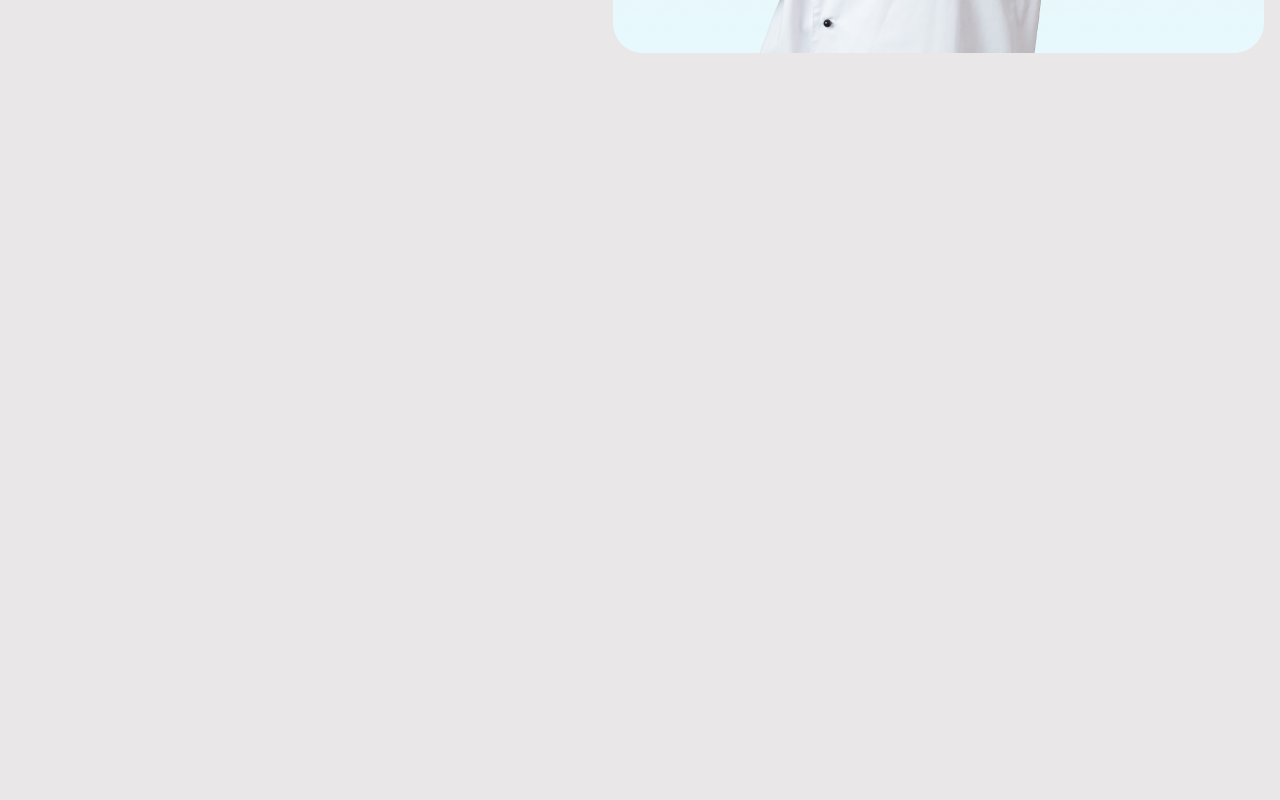
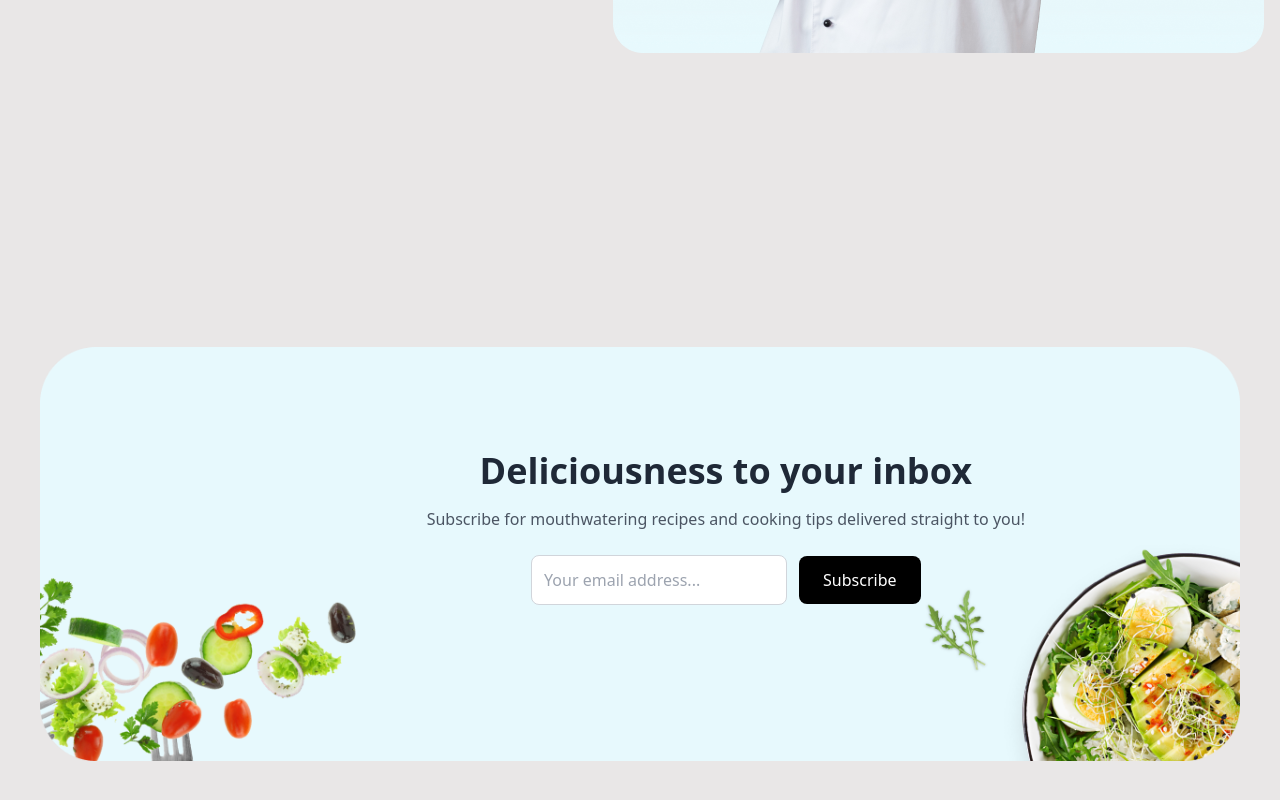
Before and after one commit to Rafsan12/Cooking_Recipe, a React (Vite) app: page / in a window 1280 px wide. Shown: the part 3492-4292 px from the top of the page. Before the commit the page ends 3646 px from the top, so only its background shows below. Built offline with nearby package versions, Linux system fonts and the light colour scheme.

Commit message:
Subscribe part complete

```diff
--- a/src/Layout.jsx
+++ b/src/Layout.jsx
@@ -3,6 +3,7 @@ import Categories from "./components/Categories/Categories";
 import Hero from "./components/Hero/Hero";
 import Kitchen from "./components/Kitchen/Kitchen";
 import Recipes from "./components/Recipes_Card/Recipes";
+import Subscribe from "./components/Subscribe/Subscribe";
 
 export default function Layout() {
   return (
@@ -11,6 +12,7 @@ export default function Layout() {
       <Categories />
       <Recipes />
       <Kitchen />
+      <Subscribe />
       <Outlet />
     </>
   );
--- /dev/null
+++ b/src/components/Subscribe/Subscribe.jsx
@@ -0,0 +1,32 @@
+import SubscribeImg from "../../assets/Image/Mask Group (1).png";
+
+export default function Subscribe() {
+  return (
+    <div className="min-h-screen flex items-center justify-center ">
+      <div className="relative p-10 text-center">
+        <div>
+          <img src={SubscribeImg} alt="Salad Image" />
+        </div>
+        <div className="absolute top-36 left-1/3 ">
+          <h1 className="font-bold mb-4 text-gray-800 text-4xl">
+            Deliciousness to your inbox
+          </h1>
+          <p className="text-gray-600 mb-6">
+            Subscribe for mouthwatering recipes and cooking tips delivered
+            straight to you!
+          </p>
+          <div className="flex items-center justify-center space-x-3">
+            <input
+              type="email"
+              placeholder="Your email address..."
+              className="p-3 rounded-lg w-64 border border-gray-300 focus:outline-none focus:ring-2 focus:ring-blue-500"
+            />
+            <button className="px-6 py-3 rounded-lg bg-black text-white hover:bg-gray-800">
+              Subscribe
+            </button>
+          </div>
+        </div>
+      </div>
+    </div>
+  );
+}
```
